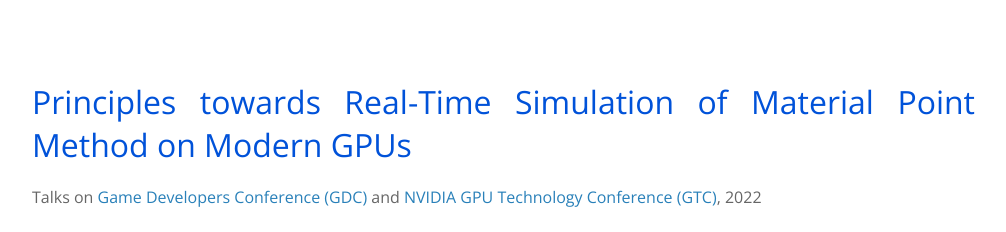
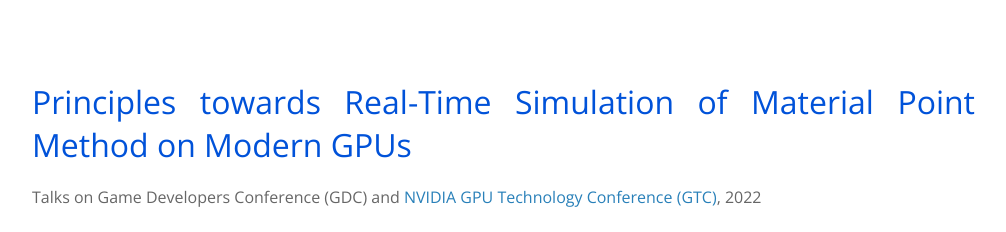
Before and after one commit to nepluno/nepluno.github.io, a plain HTML site: page gpu_mpm/index.html in a window 1280 px wide. Shown: the top 232 px of the page, without its empty margins (143-1149 px from the left). Drawn offline with nearby package versions, Linux system fonts and the light colour scheme; no server answers.

Commit message:
fix link

```diff
--- a/gpu_mpm/index.html
+++ b/gpu_mpm/index.html
@@ -29,8 +29,8 @@
     <DIV id=logo>
       <span id="subtitle"></span>
       <H1>Principles towards Real-Time Simulation of Material Point Method on Modern GPUs</H1>
-      <P>Talks on <a href="https://schedule.gdconf.com/session/principles-towards-real-time-simulation-of-material-point-method-on-modern-gpus-presented-by-nvidia/886319">Game Developers Conference (GDC)</a> and <a
-href="https://www.nvidia.com/gtc/session-catalog/?search=&search=&tab.day=20220323#/session/1638341958739001fOg2">NVIDIA GPU Technology Conference (GTC)</a>, 2022</P>
+      <P>Talks on Game Developers Conference (GDC) and <a
+href="https://www.nvidia.com/en-us/on-demand/session/gtcspring22-s41585/">NVIDIA GPU Technology Conference (GTC)</a>, 2022</P>
       <br>
       <P>
         <a href="http://yunfei.work/">Yun (Raymond) Fei</a>, <a href="https://www.linkedin.com/in/yuhan-h-19024a18b/">Yuhan Huang</a>, and <a href="https://mingg13.github.io/">Ming Gao</a><br/>
```
